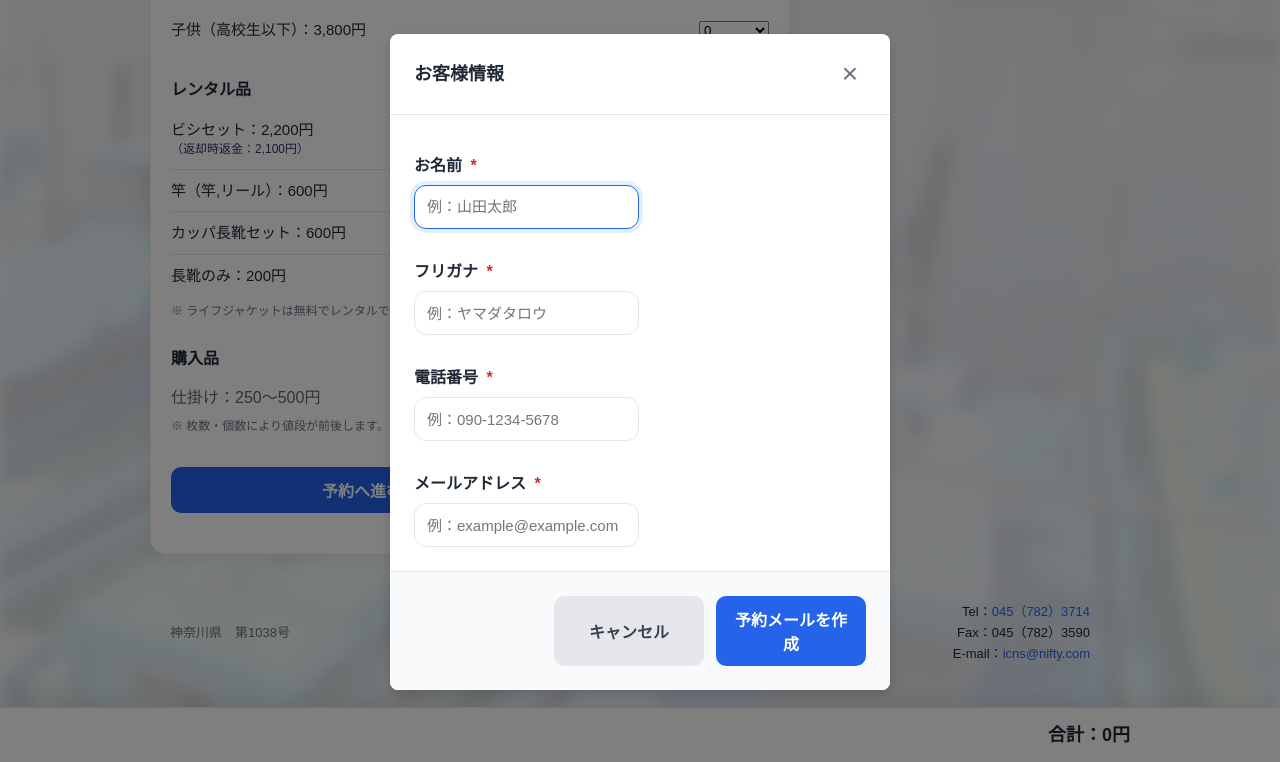
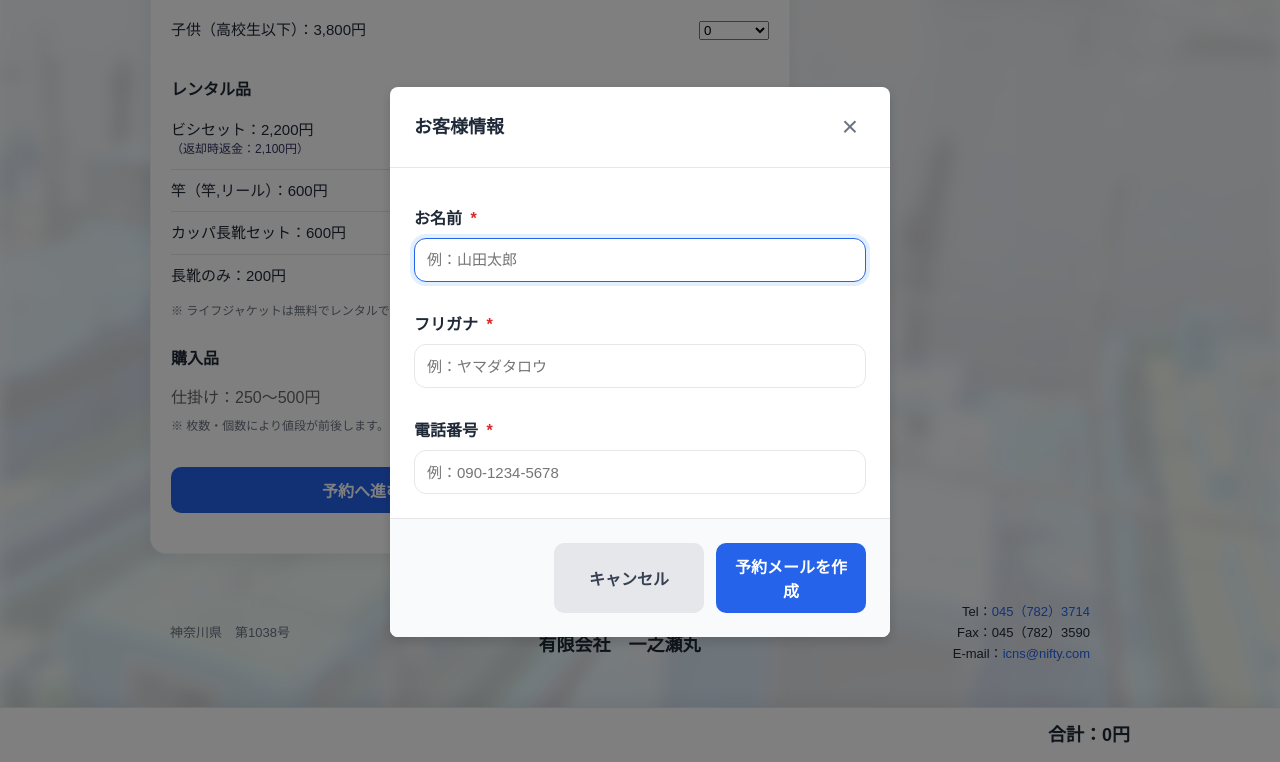
Before and after one commit to kotaokubo/boarding_fee_-calculater, a plain HTML site: page index.html in a window 1280 px wide. Both pictures are taken after a click on the button "予約へ進む". Shown: the part 701-1463 px from the top of the page. Drawn offline with Linux system fonts and the light colour scheme.

Commit message:
Remove email field and widen input fields in modal

```diff
--- a/index.html
+++ b/index.html
@@ -138,10 +138,6 @@
                 <label for="visitorPhone">電話番号 <span class="required">*</span></label>
                 <input type="tel" id="visitorPhone" class="form-input wide" placeholder="例：090-1234-5678" required />
               </div>
-              <div class="field">
-                <label for="visitorEmail">メールアドレス <span class="required">*</span></label>
-                <input type="email" id="visitorEmail" class="form-input wide" placeholder="例：example@example.com" required />
-              </div>
             </form>
           </div>
           <div class="modal-footer">
--- a/main.js
+++ b/main.js
@@ -21,8 +21,7 @@ const state = {
   // Personal information
   visitorName: '',
   visitorKana: '',
-  visitorPhone: '',
-  visitorEmail: ''
+  visitorPhone: ''
 };
 
 // DOM refs
@@ -49,7 +48,6 @@ const personalInfoForm = document.getElementById('personalInfoForm');
 const visitorNameEl = document.getElementById('visitorName');
 const visitorKanaEl = document.getElementById('visitorKana');
 const visitorPhoneEl = document.getElementById('visitorPhone');
-const visitorEmailEl = document.getElementById('visitorEmail');
 const modalCloseBtn = document.getElementById('modalCloseBtn');
 const modalCancelBtn = document.getElementById('modalCancelBtn');
 const modalSubmitBtn = document.getElementById('modalSubmitBtn');
@@ -733,7 +731,6 @@ function createMailTo() {
   if (state.visitorName) bodyLines.push('お名前：' + state.visitorName);
   if (state.visitorKana) bodyLines.push('フリガナ：' + state.visitorKana);
   if (state.visitorPhone) bodyLines.push('電話番号：' + state.visitorPhone);
-  if (state.visitorEmail) bodyLines.push('メールアドレス：' + state.visitorEmail);
   bodyLines.push('');
 
   bodyLines.push('【ご予約詳細】');
@@ -889,7 +886,6 @@ modalSubmitBtn.addEventListener('click', (e) => {
   state.visitorName = visitorNameEl.value.trim();
   state.visitorKana = visitorKanaEl.value.trim();
   state.visitorPhone = visitorPhoneEl.value.trim();
-  state.visitorEmail = visitorEmailEl.value.trim();
 
   // Close modal
   closePersonalInfoModal();
@@ -909,7 +905,6 @@ resetBtn.addEventListener('click', () => {
   state.visitorName = '';
   state.visitorKana = '';
   state.visitorPhone = '';
-  state.visitorEmail = '';
   menEl.value = womenEl.value = studentEl.value = 0;
   dateEl.valueAsDate = new Date();
   state.date = dateEl.value;
--- a/styles.css
+++ b/styles.css
@@ -311,6 +311,11 @@ select.form-input{appearance:none}
   margin-bottom: 0;
 }
 
+.modal-body .form-input {
+  width: 100%;
+  box-sizing: border-box;
+}
+
 .required {
   color: #dc2626;
   margin-left: 4px;
```
